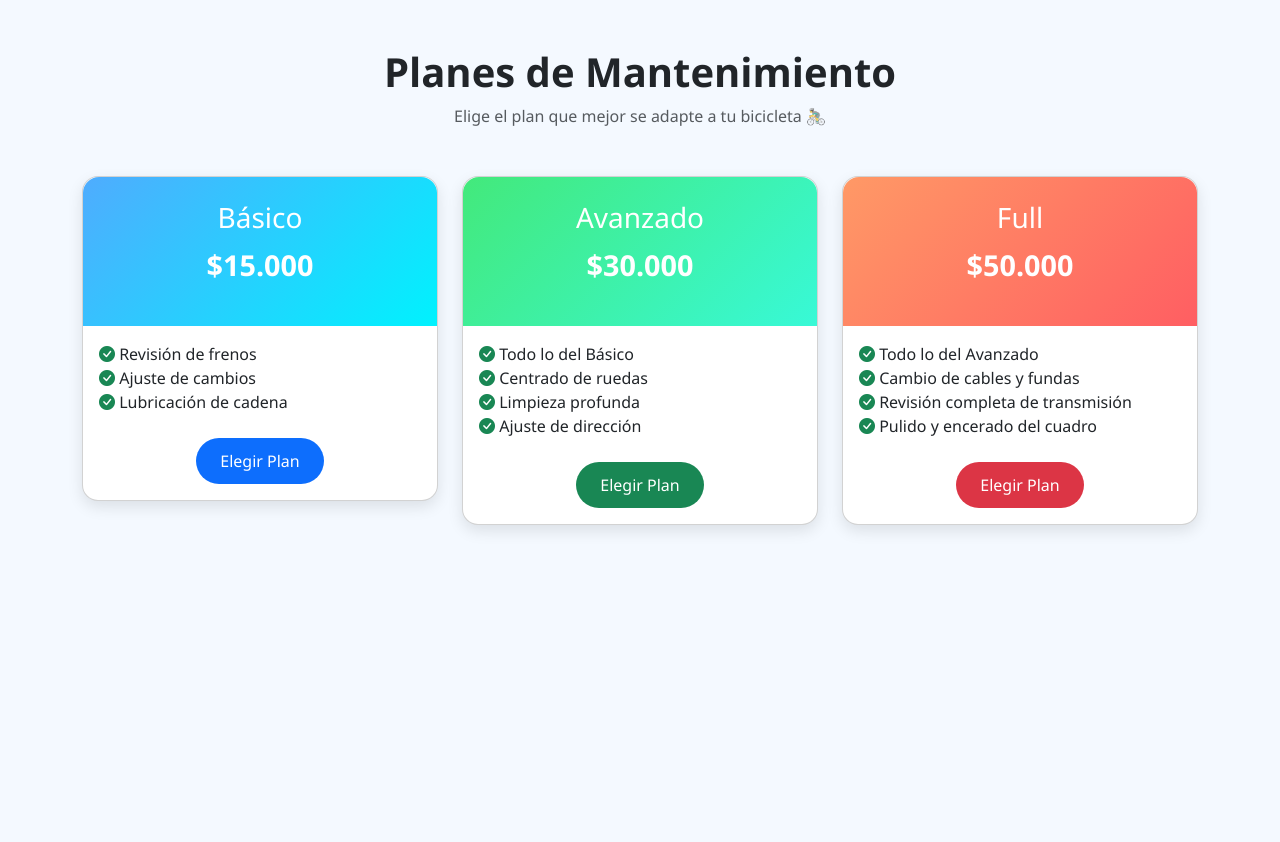
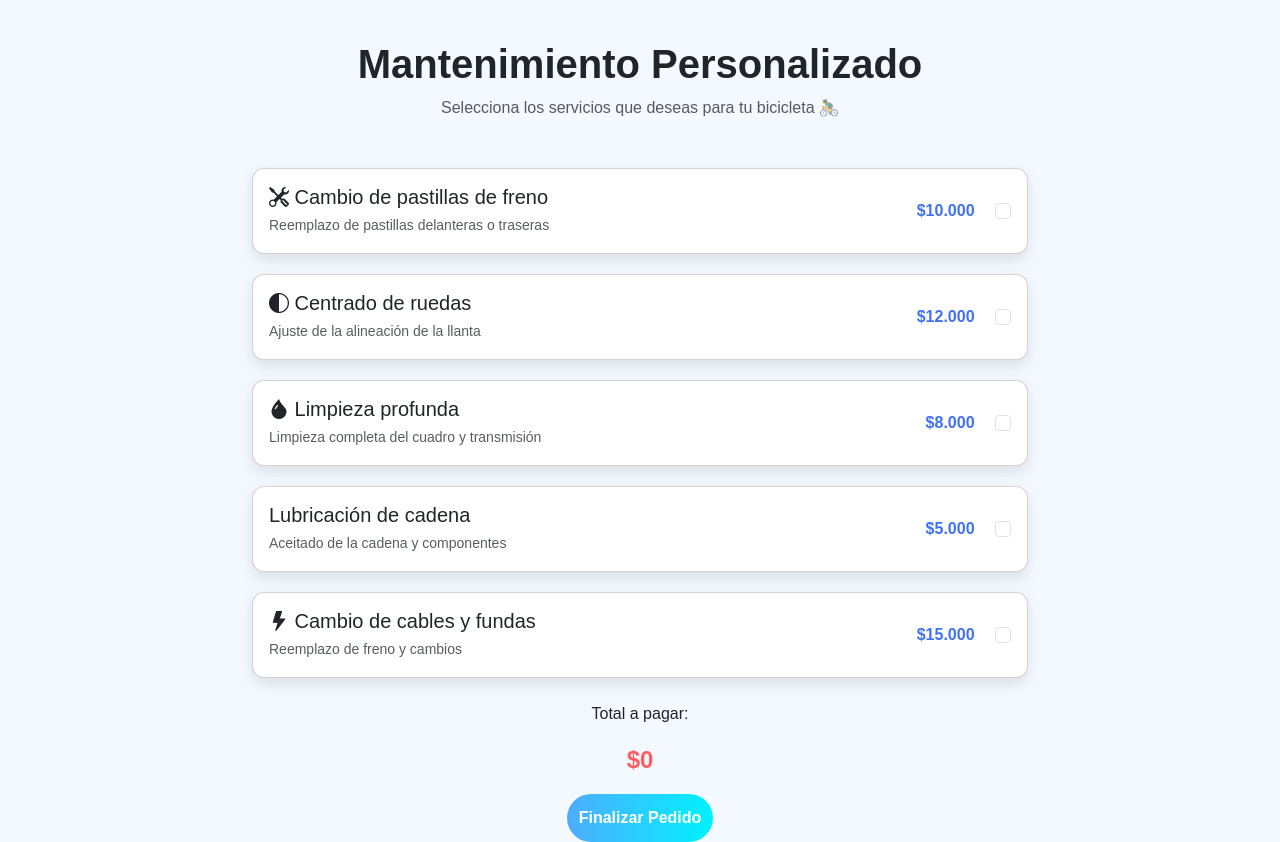
Before and after one commit to CrisOrd/BiciCenter, a Django app: page /mantenimiento/ in a window 1280 px wide. Before the commit the page ends 531 px from the top, so only its background shows below. Run offline with Django 5.2, Linux system fonts and the light colour scheme; some libraries are stand-ins or nearby versions.

Commit message:
nuevo menu del ,mantenimiento
menu nuevo

```diff
--- a/menu/templates/login.html
+++ b/menu/templates/login.html
@@ -7,11 +7,7 @@
     <title>Login</title>
     <link href="{% static 'css/bootstrap.min.css' %}" rel="stylesheet">
     <script src="{% static 'js/bootstrap.bundle.min.js' %}"></script>
-<<<<<<< Updated upstream
-    <!-- Bootstrap Icons -->
-=======
 
->>>>>>> Stashed changes
     <link href="https://cdn.jsdelivr.net/npm/bootstrap-icons@1.11.3/font/bootstrap-icons.css" rel="stylesheet">
 
     <style>
--- a/menu/templates/mantenimiento.html
+++ b/menu/templates/mantenimiento.html
@@ -4,7 +4,7 @@
 <head>
   <meta charset="utf-8">
   <meta name="viewport" content="width=device-width, initial-scale=1">
-    <title>Mantenimiento de Bicis</title>
+  <title>Mantenimiento Personalizado</title>
   <link href="{% static 'css/bootstrap.min.css' %}" rel="stylesheet">
   <script src="{% static 'js/bootstrap.bundle.min.js' %}"></script>
   <link href="https://cdn.jsdelivr.net/npm/bootstrap-icons@1.11.3/font/bootstrap-icons.css" rel="stylesheet">
@@ -12,106 +12,158 @@
   <style>
     body {
       background: #f4f9ff;
-            font-family: "Segoe UI", sans-serif;
+      font-family: "Poppins", sans-serif;
     }
-        .plan-card {
-            border-radius: 1rem;
+    .container {
+      max-width: 800px;
+      margin-top: 40px;
+    }
+    .card {
+      border-radius: 12px;
       box-shadow: 0 6px 15px rgba(0,0,0,0.1);
+      margin-bottom: 20px;
+    }
+    .card-header {
+      font-weight: bold;
+      background: linear-gradient(90deg, #4facfe, #00f2fe);
+      color: #fff;
+      border-radius: 12px 12px 0 0;
+    }
+    .price {
+      font-weight: bold;
+      color: #4070f4;
+    }
+    #total {
+      font-size: 1.5rem;
+      font-weight: bold;
+      color: #ff5e62;
+    }
+    .btn-finish {
+      background: linear-gradient(90deg, #4facfe, #00f2fe);
+      border: none;
+      padding: 12px;
+      border-radius: 50px;
+      color: #fff;
+      font-weight: 600;
       transition: 0.3s;
     }
-        .plan-card:hover {
-            transform: translateY(-5px);
-            box-shadow: 0 8px 20px rgba(0,0,0,0.2);
-        }
-        .plan-header {
-            border-radius: 1rem 1rem 0 0;
-            color: #fff;
-            padding: 1.5rem;
-        }
-        .plan-basic { background: linear-gradient(135deg, #4facfe, #00f2fe); }
-        .plan-advanced { background: linear-gradient(135deg, #43e97b, #38f9d7); }
-        .plan-full { background: linear-gradient(135deg, #ff9966, #ff5e62); }
-        .price {
-            font-size: 1.8rem;
-            font-weight: bold;
-        }
-        .btn-plan {
-            border: none;
-            border-radius: 50px;
-            padding: 0.7rem 1.5rem;
+    .btn-finish:hover {
+      opacity: 0.9;
+      transform: translateY(-2px);
     }
   </style>
 </head>
 <body>
-    <div class="container py-5">
+  <div class="container">
     <div class="text-center mb-5">
-            <h1 class="fw-bold">Planes de Mantenimiento</h1>
-            <p class="text-muted">Elige el plan que mejor se adapte a tu bicicleta 🚴‍♂️</p>
+      <h1 class="fw-bold">Mantenimiento Personalizado</h1>
+      <p class="text-muted">Selecciona los servicios que deseas para tu bicicleta 🚴‍♂️</p>
     </div>
 
-        <div class="row g-4">
-            <!-- Plan Básico -->
-            <div class="col-md-4">
-                <div class="card plan-card">
-                    <div class="plan-header plan-basic text-center">
-                        <h3>Básico</h3>
-                        <p class="price">$15.000</p>
+    <form id="maintenanceForm">
+      <!-- Servicio: Cambio pastillas de freno -->
+      <div class="card">
+        <div class="card-body d-flex justify-content-between align-items-center">
+          <div>
+            <h5 class="mb-1"><i class="bi bi-tools"></i> Cambio de pastillas de freno</h5>
+            <small class="text-muted">Reemplazo de pastillas delanteras o traseras</small>
           </div>
-                    <div class="card-body">
-                        <ul class="list-unstyled mb-4">
-                            <li><i class="bi bi-check-circle-fill text-success"></i> Revisión de frenos</li>
-                            <li><i class="bi bi-check-circle-fill text-success"></i> Ajuste de cambios</li>
-                            <li><i class="bi bi-check-circle-fill text-success"></i> Lubricación de cadena</li>
-                        </ul>
-                        <div class="text-center">
-                            <button class="btn btn-primary btn-plan">Elegir Plan</button>
-                        </div>
+          <div>
+            <span class="price">$10.000</span>
+            <input type="checkbox" class="form-check-input ms-3 service" data-price="10000">
           </div>
         </div>
       </div>
 
-            <!-- Plan Avanzado -->
-            <div class="col-md-4">
-                <div class="card plan-card">
-                    <div class="plan-header plan-advanced text-center">
-                        <h3>Avanzado</h3>
-                        <p class="price">$30.000</p>
+      <!-- Servicio: Centrado de ruedas -->
+      <div class="card">
+        <div class="card-body d-flex justify-content-between align-items-center">
+          <div>
+            <h5 class="mb-1"><i class="bi bi-circle-half"></i> Centrado de ruedas</h5>
+            <small class="text-muted">Ajuste de la alineación de la llanta</small>
           </div>
-                    <div class="card-body">
-                        <ul class="list-unstyled mb-4">
-                            <li><i class="bi bi-check-circle-fill text-success"></i> Todo lo del Básico</li>
-                            <li><i class="bi bi-check-circle-fill text-success"></i> Centrado de ruedas</li>
-                            <li><i class="bi bi-check-circle-fill text-success"></i> Limpieza profunda</li>
-                            <li><i class="bi bi-check-circle-fill text-success"></i> Ajuste de dirección</li>
-                        </ul>
-                        <div class="text-center">
-                            <button class="btn btn-success btn-plan">Elegir Plan</button>
-                        </div>
+          <div>
+            <span class="price">$12.000</span>
+            <input type="checkbox" class="form-check-input ms-3 service" data-price="12000">
           </div>
         </div>
       </div>
 
-            <!-- Plan Full -->
-            <div class="col-md-4">
-                <div class="card plan-card">
-                    <div class="plan-header plan-full text-center">
-                        <h3>Full</h3>
-                        <p class="price">$50.000</p>
+      <!-- Servicio: Limpieza profunda -->
+      <div class="card">
+        <div class="card-body d-flex justify-content-between align-items-center">
+          <div>
+            <h5 class="mb-1"><i class="bi bi-droplet-fill"></i> Limpieza profunda</h5>
+            <small class="text-muted">Limpieza completa del cuadro y transmisión</small>
           </div>
-                    <div class="card-body">
-                        <ul class="list-unstyled mb-4">
-                            <li><i class="bi bi-check-circle-fill text-success"></i> Todo lo del Avanzado</li>
-                            <li><i class="bi bi-check-circle-fill text-success"></i> Cambio de cables y fundas</li>
-                            <li><i class="bi bi-check-circle-fill text-success"></i> Revisión completa de transmisión</li>
-                            <li><i class="bi bi-check-circle-fill text-success"></i> Pulido y encerado del cuadro</li>
-                        </ul>
-                        <div class="text-center">
-                            <button class="btn btn-danger btn-plan">Elegir Plan</button>
+          <div>
+            <span class="price">$8.000</span>
+            <input type="checkbox" class="form-check-input ms-3 service" data-price="8000">
           </div>
         </div>
       </div>
+
+      <!-- Servicio: Lubricación -->
+      <div class="card">
+        <div class="card-body d-flex justify-content-between align-items-center">
+          <div>
+            <h5 class="mb-1"><i class="bi bi-oil"></i> Lubricación de cadena</h5>
+            <small class="text-muted">Aceitado de la cadena y componentes</small>
+          </div>
+          <div>
+            <span class="price">$5.000</span>
+            <input type="checkbox" class="form-check-input ms-3 service" data-price="5000">
           </div>
         </div>
       </div>
+
+      <!-- Servicio: Cambio de cables -->
+      <div class="card">
+        <div class="card-body d-flex justify-content-between align-items-center">
+          <div>
+            <h5 class="mb-1"><i class="bi bi-lightning-fill"></i> Cambio de cables y fundas</h5>
+            <small class="text-muted">Reemplazo de freno y cambios</small>
+          </div>
+          <div>
+            <span class="price">$15.000</span>
+            <input type="checkbox" class="form-check-input ms-3 service" data-price="15000">
+          </div>
+        </div>
+      </div>
+
+      <!-- Total -->
+      <div class="text-center mt-4">
+        <p>Total a pagar:</p>
+        <div id="total">$0</div>
+      </div>
+
+      <div class="text-center mt-3">
+        <button type="submit" class="btn-finish">Finalizar Pedido</button>
+      </div>
+    </form>
+  </div>
+
+  <script>
+    const checkboxes = document.querySelectorAll(".service");
+    const totalEl = document.getElementById("total");
+    let total = 0;
+
+    checkboxes.forEach(cb => {
+      cb.addEventListener("change", () => {
+        const price = parseInt(cb.getAttribute("data-price"));
+        if (cb.checked) {
+          total += price;
+        } else {
+          total -= price;
+        }
+        totalEl.textContent = `$${total.toLocaleString("es-CL")}`;
+      });
+    });
+
+    document.getElementById("maintenanceForm").addEventListener("submit", function(e){
+      e.preventDefault();
+      alert("Pedido registrado. Total: " + totalEl.textContent);
+    });
+  </script>
 </body>
 </html>
```
Lines whose indentation alone changed are shown as unchanged.
